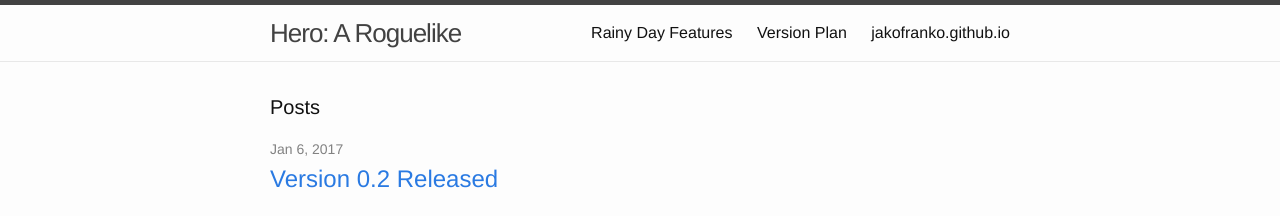
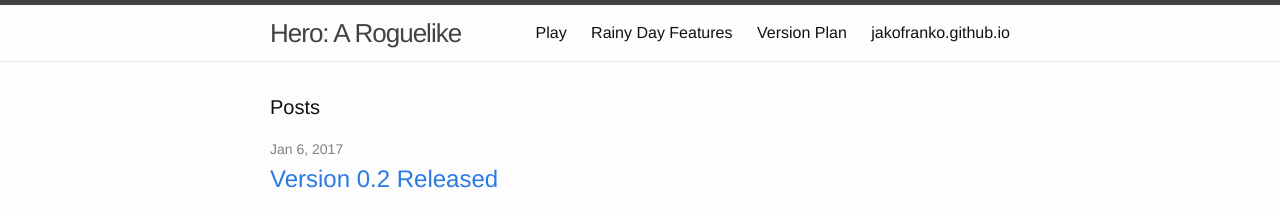
Before and after one commit to jakofranko/hero, a Jekyll site: the page built from index.html, in a window 1280 px wide. Shown: the top 216 px of the page. Built offline with Jekyll 4.4.1, drawn with Linux system fonts in a browser that asks for light colours.

Commit message:
Added back the accidentally removed YAML front matter

```diff
--- a/game.html
+++ b/game.html
@@ -1,3 +1,8 @@
+---
+title: Play
+layout: page
+---
+
 <!DOCTYPE html>
 <html lang="en">
 <head>
```
